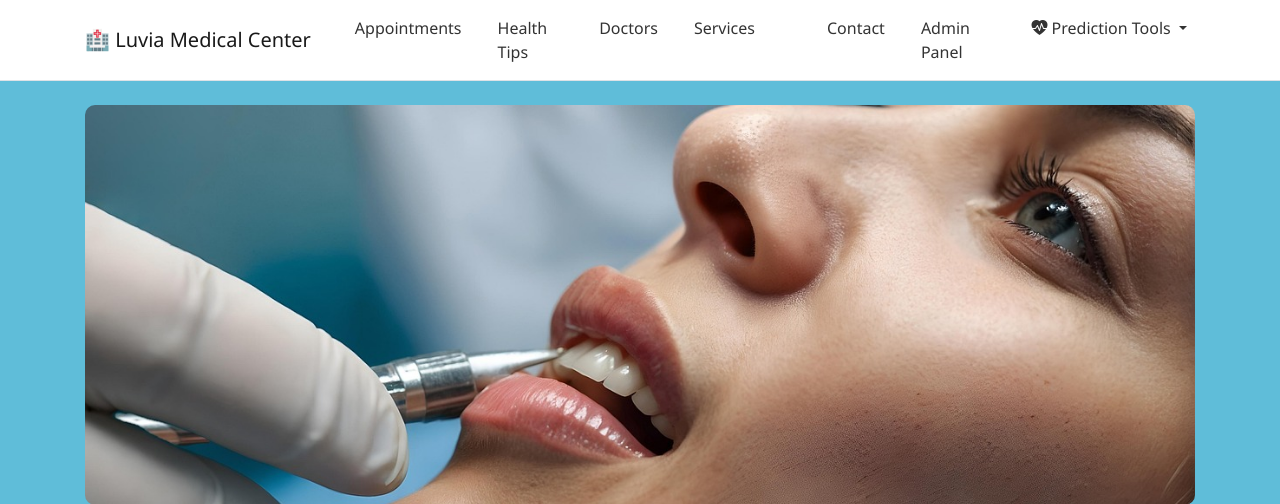
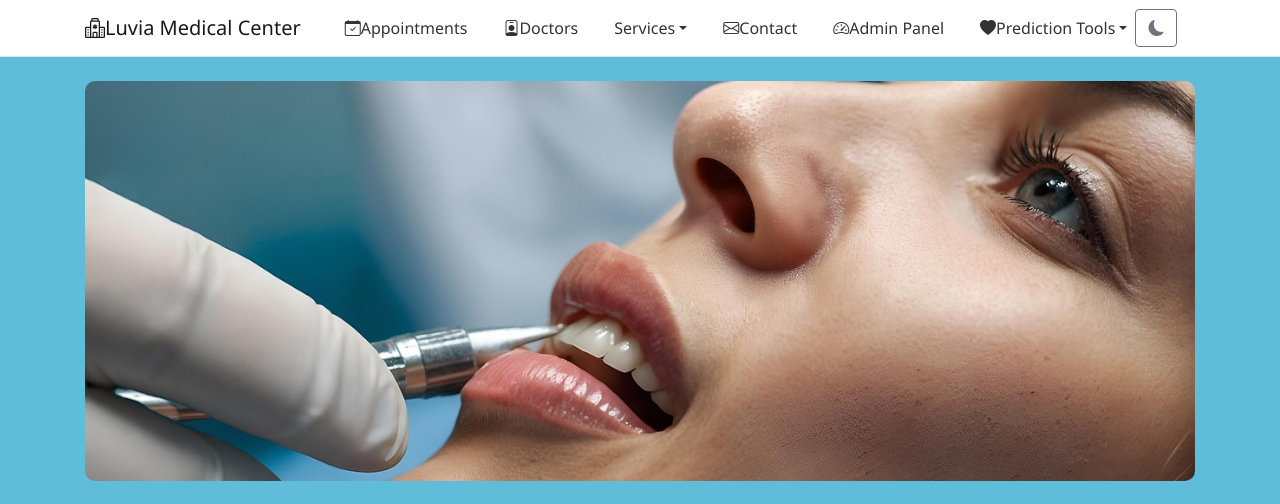
Before and after one commit to jahanOSTG/Healthguard_With-Smart-AI-Diagnosis-Hub, a Flask app: page /dashboard in a window 1280 px wide. Shown: the top 504 px of the page. Run offline with Flask 3, Linux system fonts and the light colour scheme; the visitor is signed in with stand-in values (Sample User, id 1); parts of the project's set-up code (start-up, migrations or seed data) failed here and were passed over; some libraries are stand-ins or nearby versions.

Commit message:
Add files via upload

```diff
--- a/templates/app.html
+++ b/templates/app.html
@@ -6,6 +6,8 @@
   <meta name="viewport" content="width=device-width, initial-scale=1">
 
   <link rel="stylesheet" href="https://cdn.jsdelivr.net/npm/bootstrap@4.6.2/dist/css/bootstrap.min.css">
+  <script src="{{ url_for('static', filename='js/darkmode.js') }}"></script>
+
 
   {% block extra_css %}{% endblock %}
 
--- a/templates/dashboard.html
+++ b/templates/dashboard.html
@@ -11,23 +11,58 @@
 <!-- Navbar 1: Feature Links -->
 <nav class="navbar navbar-expand-lg navbar-light bg-light">
   <div class="container">
-    <a class="navbar-brand" href="#">🏥 Luvia Medical Center</a>
-    <button class="navbar-toggler" type="button" data-bs-toggle="collapse" data-bs-target="#featureNavbar">
+    <a class="navbar-brand d-flex align-items-center" href="#">
+      <i class="bi bi-hospital me-2"></i>
+      Luvia Medical Center
+    </a>
+    <button class="navbar-toggler" type="button" data-bs-toggle="collapse" data-bs-target="#featureNavbar" aria-controls="featureNavbar" aria-expanded="false" aria-label="Toggle navigation">
       <span class="navbar-toggler-icon"></span>
     </button>
+
     <div class="collapse navbar-collapse" id="featureNavbar">
-      <ul class="navbar-nav ms-auto">
-        <li class="nav-item"><a class="nav-link" href="{{ url_for('book_appointment') }}">Appointments</a></li>
+      <ul class="navbar-nav ms-auto align-items-center">
+        <li class="nav-item">
+          <a class="nav-link d-flex align-items-center" href="{{ url_for('book_appointment') }}">
+            <i class="bi bi-calendar-check me-1"></i> Appointments
+          </a>
+        </li>
 
-        <li class="nav-item"><a class="nav-link" href="#">Health Tips</a></li>
-        <li class="nav-item"><a class="nav-link" href="#">Doctors</a></li>
-        <li class="nav-item"><a class="nav-link" href="#">Services</a></li>
-        <li class="nav-item"><a class="nav-link" href="#"></a></li>
-         <li class="nav-item"><a class="nav-link" href="{{ url_for('contact') }}">Contact</a></li>
-         <li class="nav-item"><a class="nav-link" href="#">Admin Panel</a></li>
+
+        <li class="nav-item">
+          <a class="nav-link d-flex align-items-center" href="#">
+            <i class="bi bi-person-badge me-1"></i> Doctors
+          </a>
+        </li>
+
        <li class="nav-item dropdown">
-  <a class="nav-link dropdown-toggle fw-bold" href="#" role="button" data-bs-toggle="dropdown" aria-expanded="false">
-  <i class="bi bi-heart-pulse-fill me-1"></i> Prediction Tools
+  <a class="nav-link dropdown-toggle d-flex align-items-center" href="#" role="button" data-bs-toggle="dropdown" aria-expanded="false">
+    <i class="bi bi-briefcase-medical me-1"></i> Services
+  </a>
+  <ul class="dropdown-menu">
+    <li><a class="dropdown-item" href="{{ url_for('blood_bank') }}">Blood Bank</a></li>
+    <li><a class="dropdown-item" href="#">Pharmacy</a></li>
+    <li><a class="dropdown-item" href="#">Emergency Care</a></li>
+    <li><a class="dropdown-item" href="#">Radiology</a></li>
+    <li><a class="dropdown-item" href="#">Laboratory</a></li>
+  </ul>
+</li>
+
+
+        <li class="nav-item">
+          <a class="nav-link d-flex align-items-center" href="{{ url_for('contact') }}">
+            <i class="bi bi-envelope me-1"></i> Contact
+          </a>
+        </li>
+
+        <li class="nav-item">
+          <a class="nav-link d-flex align-items-center" href="#">
+            <i class="bi bi-speedometer2 me-1"></i> Admin Panel
+          </a>
+        </li>
+
+        <li class="nav-item dropdown">
+          <a class="nav-link dropdown-toggle fw-bold d-flex align-items-center" href="#" role="button" data-bs-toggle="dropdown" aria-expanded="false">
+            <i class="bi bi-heart-fill me-1"></i> Prediction Tools
           </a>
           <ul class="dropdown-menu">
             <li><a class="dropdown-item" href="#">Cancer</a></li>
@@ -37,11 +72,17 @@
           </ul>
         </li>
 
+        <!-- Dark Mode Toggle -->
+        <li class="nav-item">
+          <button id="darkModeToggle" class="btn btn-outline-secondary ms-3" title="Toggle Dark Mode">
+            <i class="bi bi-moon-fill"></i>
+          </button>
+        </li>
+
       </ul>
     </div>
   </div>
 </nav>
-
 
 <!-- Carousel -->
 <div class="container mt-4">
```
Also changed, not shown: templates/blood_bank.html (added, +139 -0 lines). Lines whose indentation alone changed are shown as unchanged.
